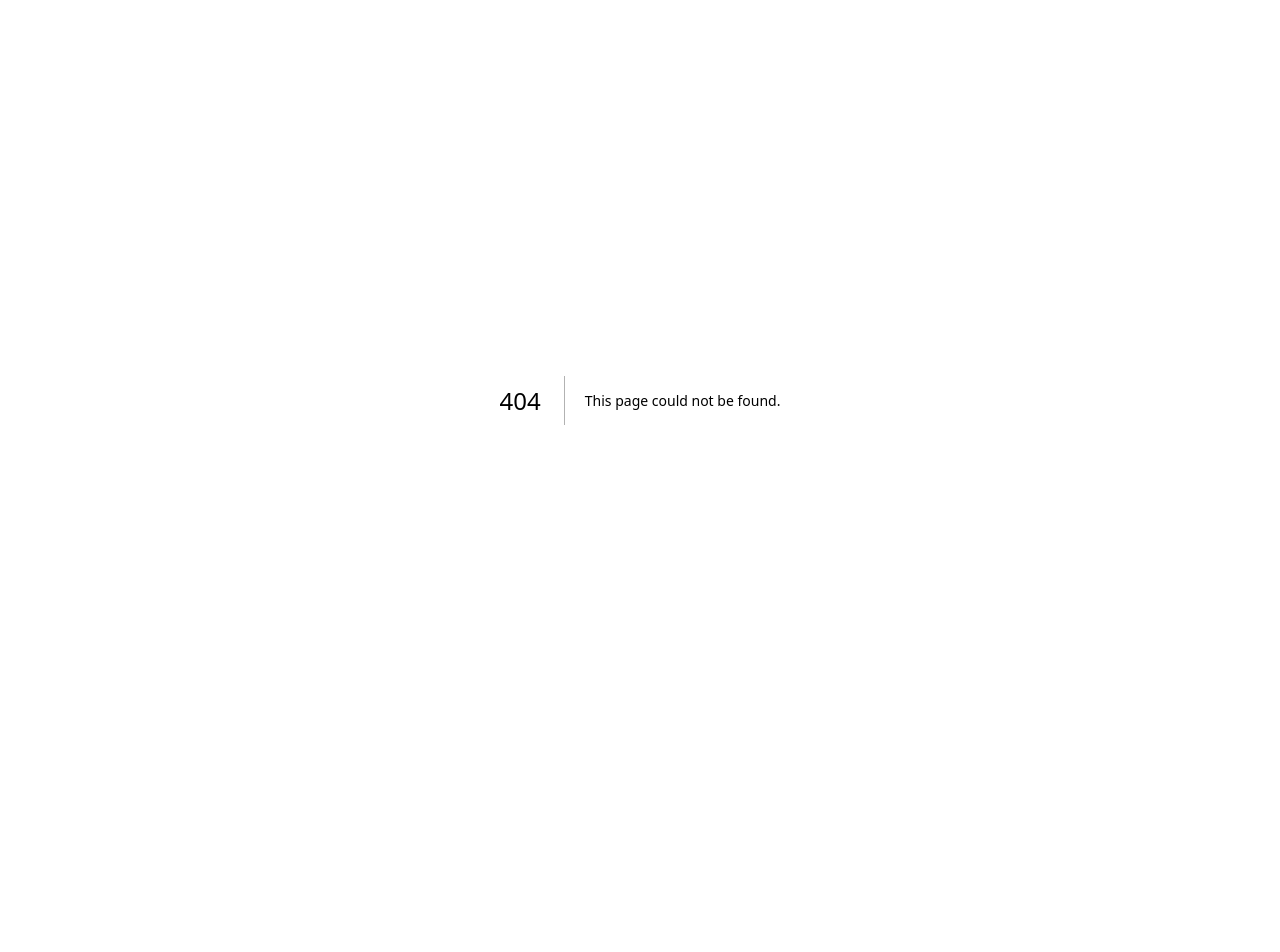
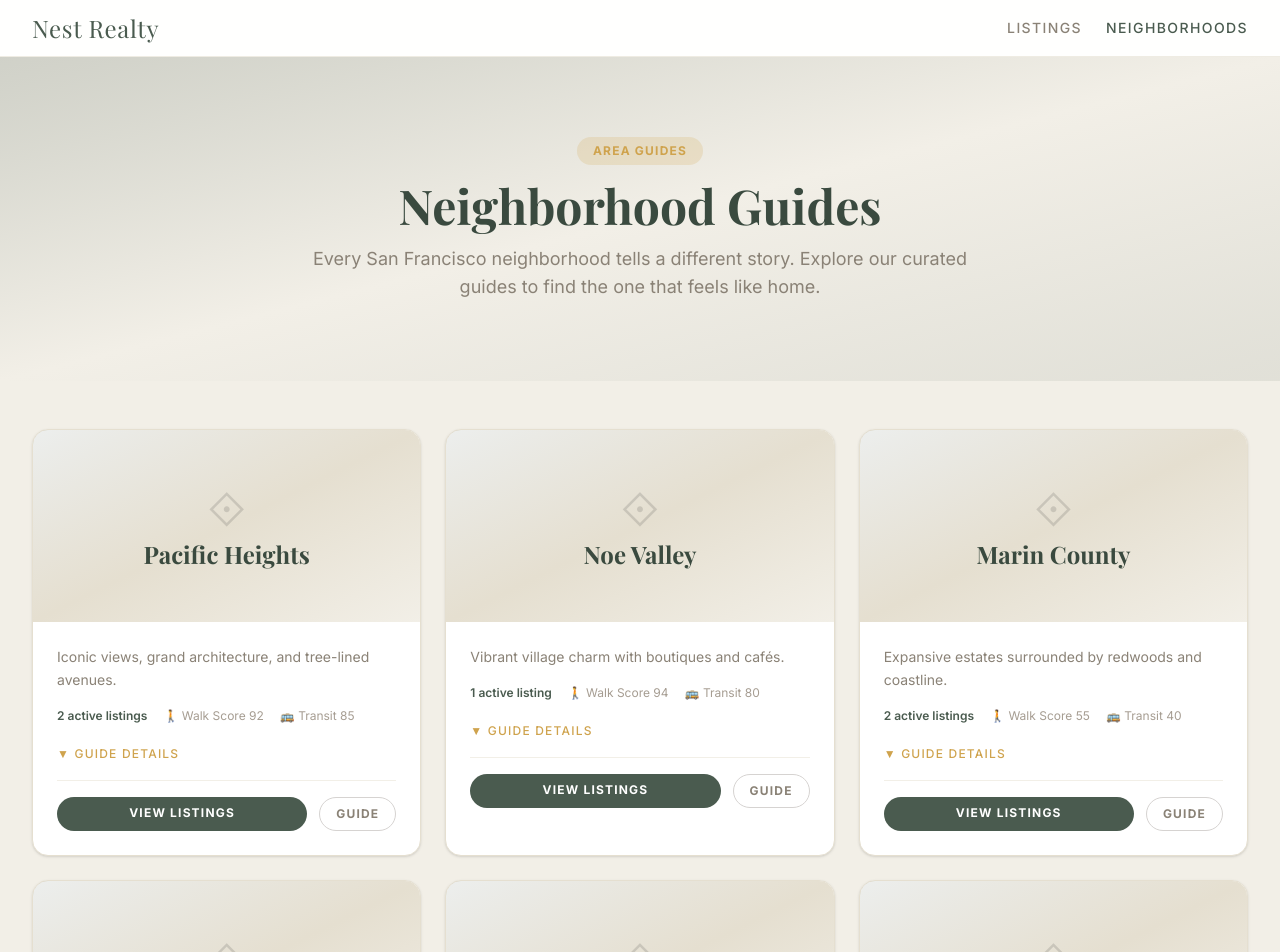
Before and after one commit to anas-khan-antimatter/mkt-nest-realty, a Next.js app: page /neighborhoods in a window 1280 px wide. Before the commit this address had no page. Shown: the top 952 px of the page. Before the commit the page ends 800 px from the top, so only its background shows below. Built offline with nearby package versions, Linux system fonts and the light colour scheme; a web font is replaced by a local one.

Commit message:
antimatter: checkpoint c-1790732959652-kweyh

```diff
--- /dev/null
+++ b/app/neighborhoods/page.tsx
@@ -0,0 +1,181 @@
+"use client";
+
+import Link from "next/link";
+import { useState } from "react";
+import { neighborhoods, listings } from "@/lib/data";
+
+// Detailed neighborhood guide data
+const neighborhoodGuides: Record<string, { vibe: string; walkScore: number; transitScore: number; highlights: string[]; avgPrice: string }> = {
+  "pacific-heights": {
+    vibe: "Grand dame of San Francisco — stately mansions, panoramic bay views, and quiet tree-lined lanes.",
+    walkScore: 92,
+    transitScore: 85,
+    highlights: ["Lyon Street Steps", "Wave Organ", "Palace of the Legion of Honor", "Boutique shopping on Fillmore"],
+    avgPrice: "$4.2M",
+  },
+  "noe-valley": {
+    vibe: "Village charm with a bustling main street — weekend farmers' markets and sidewalk cafés define the pace.",
+    walkScore: 94,
+    transitScore: 80,
+    highlights: ["24th Street shops", "Noe Valley Bakery", "Dolores Park", "Twin Peaks views"],
+    avgPrice: "$2.9M",
+  },
+  "marin-county": {
+    vibe: "Expansive redwood estates and coastal trails — a nature lover's sanctuary minutes from the city.",
+    walkScore: 55,
+    transitScore: 40,
+    highlights: ["Mount Tamalpais", "Muir Woods", "Sausalito waterfront", "Mill Valley downtown"],
+    avgPrice: "$3.5M",
+  },
+  "russian-hill": {
+    vibe: "Urban elegance meets Lombard Street curves — sweeping bay panoramas from every block.",
+    walkScore: 96,
+    transitScore: 90,
+    highlights: ["Lombard Street", "Russian Hill Park", "Polk Street dining", "Golden Gate Bridge views"],
+    avgPrice: "$4.8M",
+  },
+  "cow-hollow": {
+    vibe: "Bustling waterfront with Victorian flats — Union Street's restaurants and boutiques are your backyard.",
+    walkScore: 97,
+    transitScore: 88,
+    highlights: ["Union Street", "Fort Mason", "Marina Green", "Chestnut Street"],
+    avgPrice: "$3.2M",
+  },
+  "presidio-heights": {
+    vibe: "Leafy lanes lined with regal estates — quiet luxury at the edge of the Presidio national park.",
+    walkScore: 78,
+    transitScore: 65,
+    highlights: ["Presidio National Park", "Baker Beach", "Washington Square", "Exclusive Jackson Street"],
+    avgPrice: "$7.2M",
+  },
+};
+
+export default function NeighborhoodsPage() {
+  const [expanded, setExpanded] = useState<string | null>(null);
+
+  return (
+    <div className="min-h-screen bg-stone-100">
+      {/* Nav */}
+      <header className="sticky top-0 z-50 w-full border-b border-stone-200/60 bg-white/95 backdrop-blur-sm">
+        <div className="mx-auto flex max-w-7xl items-center justify-between px-4 py-3 sm:px-6 lg:px-8">
+          <Link href="/" className="font-heading text-2xl tracking-wide text-sage">Nest Realty</Link>
+          <nav className="items-center gap-6 flex">
+            <Link href="/listings" className="text-sm font-medium uppercase tracking-widest text-stone-600 hover:text-sage">Listings</Link>
+            <Link href="/neighborhoods" className="text-sm font-medium uppercase tracking-widest text-sage">Neighborhoods</Link>
+          </nav>
+        </div>
+      </header>
+
+      {/* Hero */}
+      <section className="relative overflow-hidden bg-gradient-to-br from-sage/20 via-stone-100 to-sage/10 py-20">
+        <div className="mx-auto max-w-7xl px-4 sm:px-6 lg:px-8 text-center">
+          <span className="inline-block rounded-full bg-brass/20 px-4 py-1.5 text-xs font-bold uppercase tracking-widest text-brass">Area Guides</span>
+          <h1 className="mt-4 font-heading text-4xl font-bold text-sage-dark sm:text-5xl">Neighborhood Guides</h1>
+          <p className="mx-auto mt-4 max-w-2xl text-stone-600 text-lg">
+            Every San Francisco neighborhood tells a different story. Explore our curated guides to find the one
+            that feels like home.
+          </p>
+        </div>
+      </section>
+
+      {/* Neighborhood cards */}
+      <section className="mx-auto max-w-7xl px-4 sm:px-6 lg:px-8 py-12">
+        <div className="grid gap-6 md:grid-cols-2 lg:grid-cols-3">
+          {neighborhoods.map((hood) => {
+            const guide = neighborhoodGuides[hood.slug];
+            const hoodListings = listings.filter((l) => l.neighborhood === hood.slug);
+            const activeListings = hoodListings.filter((l) => l.status === "active");
+            const isExpanded = expanded === hood.slug;
+
+            return (
+              <article
+                key={hood.slug}
+                className="group rounded-2xl bg-white border border-stone-200 overflow-hidden shadow-sm hover:shadow-lg transition-all duration-300"
+              >
+                {/* Card header */}
+                <div className="relative h-48 bg-gradient-to-br from-sage/10 via-stone-200 to-stone-100 flex items-center justify-center overflow-hidden">
+                  <div className="text-center">
+                    <div className="text-5xl opacity-15 font-heading">⟐</div>
+                    <h2 className="mt-2 font-heading text-2xl font-bold text-sage-dark">{hood.name}</h2>
+                  </div>
+                </div>
+
+                <div className="p-6 space-y-4">
+                  <p className="text-stone-600 text-sm leading-relaxed">{hood.description}</p>
+
+                  {/* Quick stats */}
+                  <div className="flex gap-4 text-xs text-stone-500">
+                    <span className="font-semibold text-sage">{activeListings.length} active listing{activeListings.length !== 1 ? "s" : ""}</span>
+                    {guide && (
+                      <>
+                        <span>🚶 Walk Score {guide.walkScore}</span>
+                        <span>🚌 Transit {guide.transitScore}</span>
+                      </>
+                    )}
+                  </div>
+
+                  {/* Expandable guide content */}
+                  {guide && (
+                    <div>
+                      <button
+                        type="button"
+                        onClick={() => setExpanded(isExpanded ? null : hood.slug)}
+                        className="text-xs font-medium uppercase tracking-widest text-brass hover:text-brass-light transition-colors"
+                      >
+                        {isExpanded ? "▲ Show Less" : "▼ Guide Details"}
+                      </button>
+                      {isExpanded && (
+                        <div className="mt-3 space-y-3 text-sm text-stone-600 animate-in fade-in slide-in-from-top-2 duration-200">
+                          <p className="italic leading-relaxed">&ldquo;{guide.vibe}&rdquo;</p>
+                          <div>
+                            <span className="text-xs font-bold uppercase tracking-wider text-stone-500 block mb-1">Average Price</span>
+                            <span className="text-lg font-bold text-sage-dark">{guide.avgPrice}</span>
+                          </div>
+                          <div>
+                            <span className="text-xs font-bold uppercase tracking-wider text-stone-500 block mb-1">Highlights</span>
+                            <ul className="list-disc list-inside space-y-1">
+                              {guide.highlights.map((h) => (
+                                <li key={h}>{h}</li>
+                              ))}
+                            </ul>
+                          </div>
+                        </div>
+                      )}
+                    </div>
+                  )}
+
+                  <hr className="border-stone-100" />
+
+                  {/* Action */}
+                  <div className="flex gap-3">
+                    <Link
+                      href={`/listings?neighborhood=${hood.slug}`}
+                      className="flex-1 text-center rounded-full bg-sage px-4 py-2 text-xs font-bold uppercase tracking-widest text-white hover:bg-sage-light transition-colors"
+                    >
+                      View Listings
+                    </Link>
+                    <button
+                      type="button"
+                      onClick={() => setExpanded(isExpanded ? null : hood.slug)}
+                      className="rounded-full border border-stone-300 px-4 py-2 text-xs font-bold uppercase tracking-widest text-stone-600 hover:border-sage hover:text-sage transition-colors"
+                    >
+                      Guide
+                    </button>
+                  </div>
+                </div>
+              </article>
+            );
+          })}
+        </div>
+      </section>
+
+      {/* Footer */}
+      <footer className="border-t border-stone-200 bg-white py-8">
+        <div className="mx-auto max-w-7xl px-4 sm:px-6 lg:px-8 text-center text-xs text-stone-500">
+          <span className="font-heading text-lg text-sage">Nest Realty</span>
+          <p className="mt-2">Boutique Residential Brokerage &middot; San Francisco Bay Area</p>
+        </div>
+      </footer>
+    </div>
+  );
+}
```
